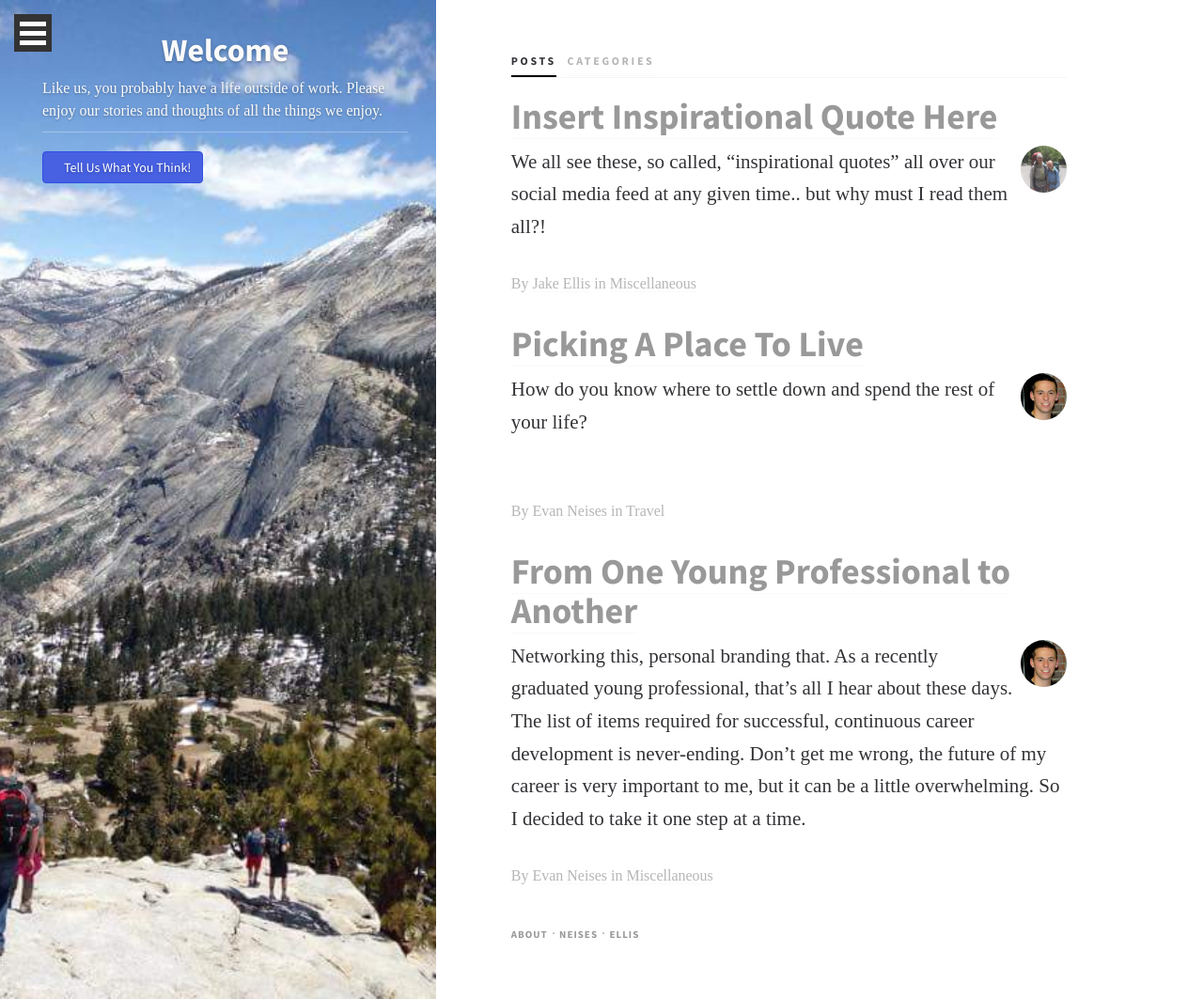
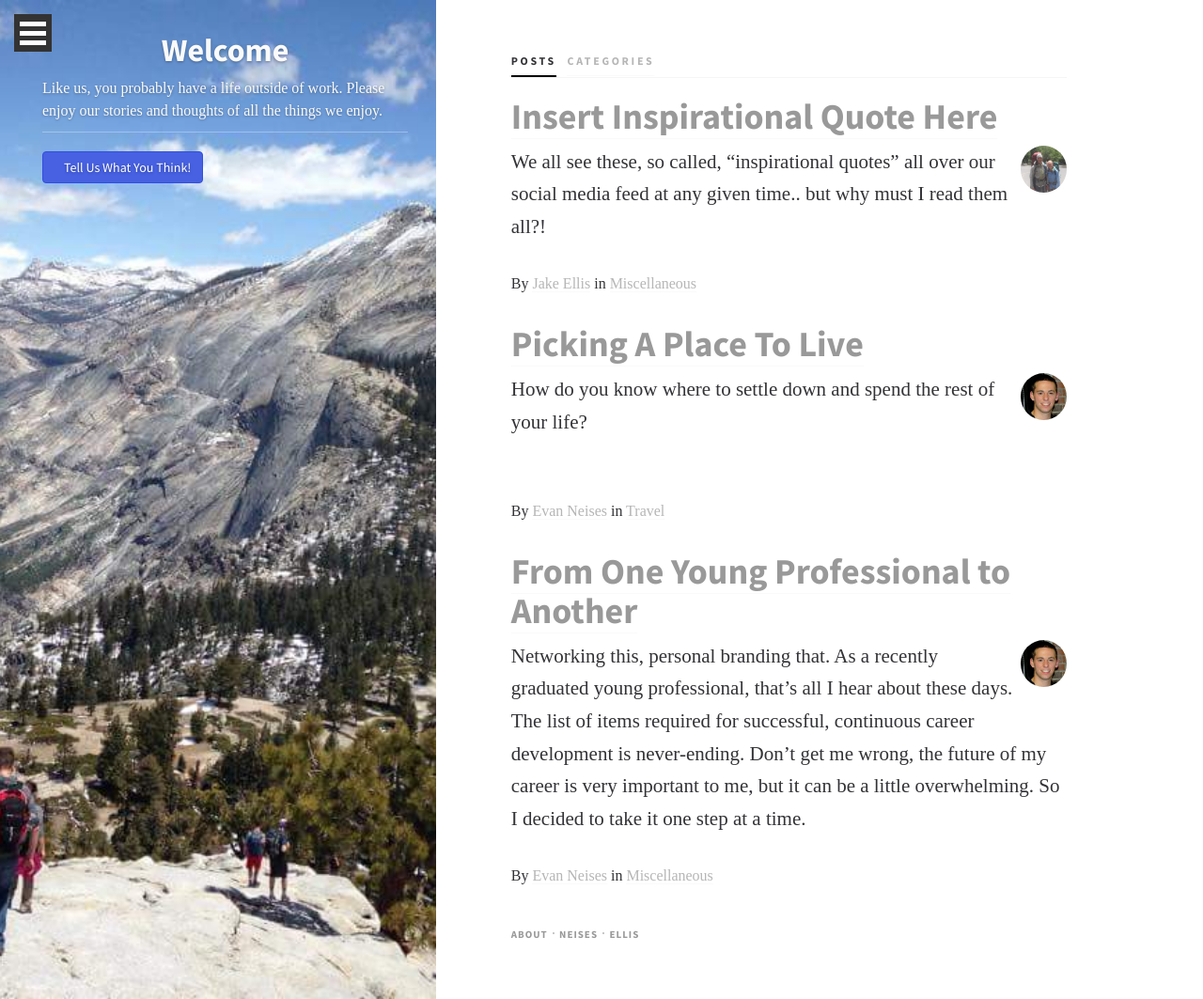
Before and after one commit to EJBlog/EJBlog.github.io, a Jekyll site: the page built from index.html, in a window 1280 px wide. Shown: the whole page at 94% size. Built offline with Jekyll 4.4.1, drawn with Linux system fonts in a browser that asks for light colours; nearby versions of some CDN libraries; some web fonts are replaced.

Commit message:
Update main.css

```diff
--- a/css/main.css
+++ b/css/main.css
@@ -784,7 +784,7 @@ ol li {
 
 /* line 1, ../sass/partials/_shared.sass */
 .meta {
-  color: #b6b6b6;
+  <!--color: #b6b6b6; -->
   font-size: 14px;
   font-size: 1.4rem;
 }
```
